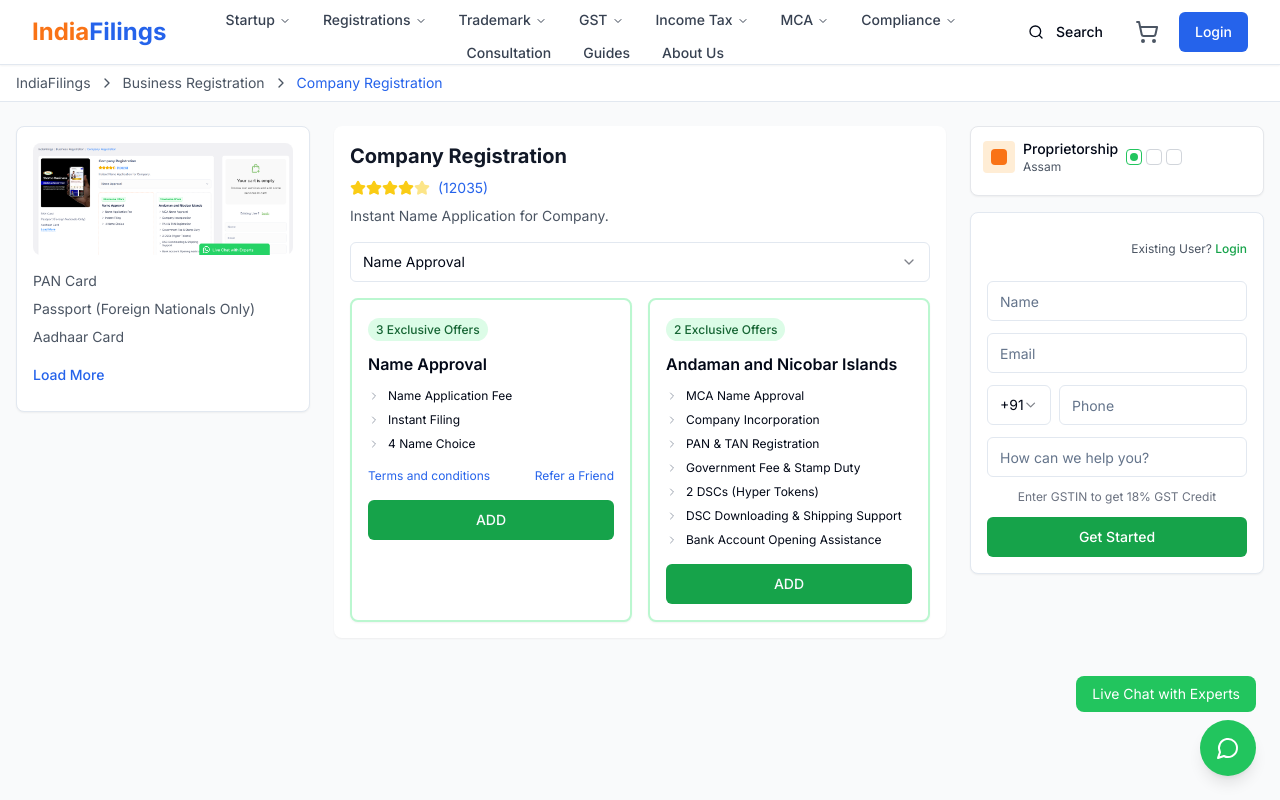
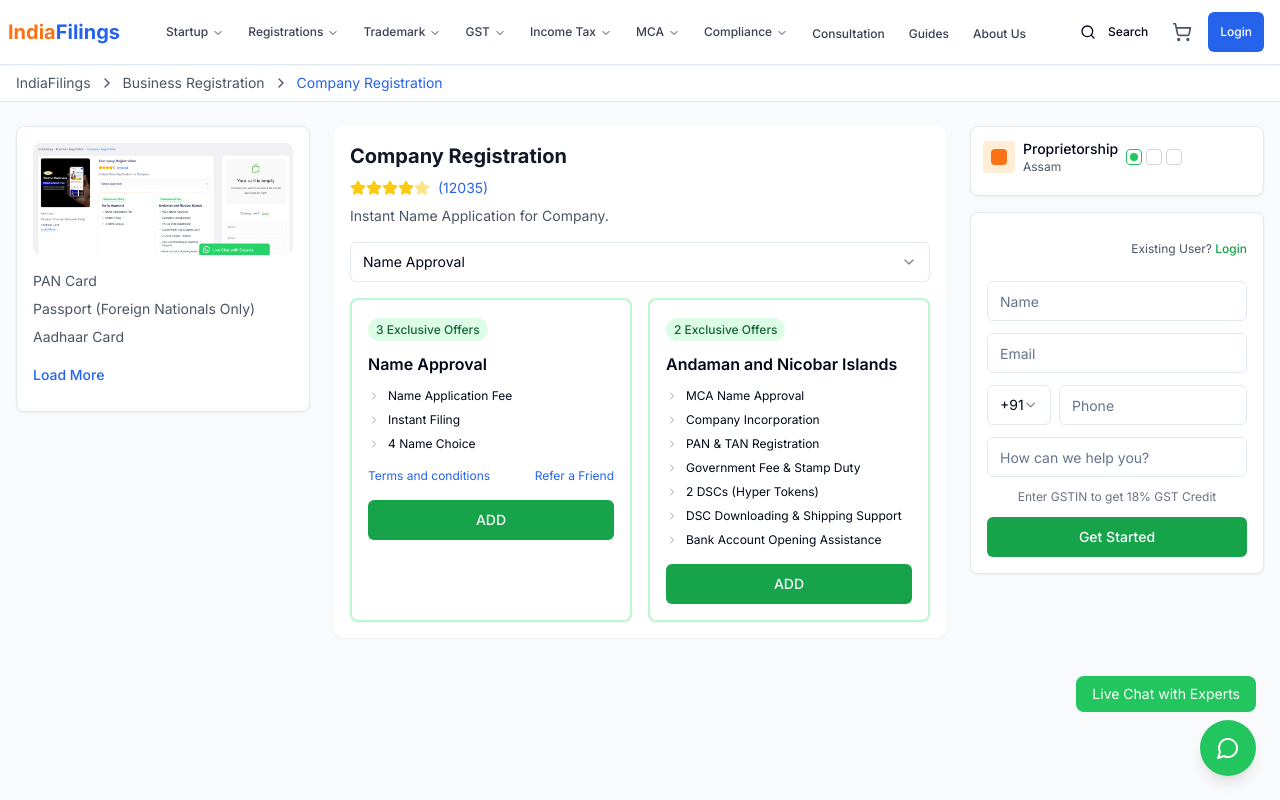
Before and after one commit to deffotech/indiafilings-replica-clone, a React (Vite) app: page / in a window 1280 px wide. Shown: the top 800 px of the page. Built offline with nearby package versions, Linux system fonts and the light colour scheme.

Commit message:
Fix: Improve header navigation layout
Adjusted header navigation spacing and padding to prevent overlap and ensure consistent component spacing.

```diff
--- a/src/components/Header.tsx
+++ b/src/components/Header.tsx
@@ -1,4 +1,3 @@
-
 import React, { useState } from 'react';
 import { Button } from '@/components/ui/button';
 import {
@@ -22,23 +21,23 @@ const Header = () => {
 
   return (
     <>
-      <header className="bg-white shadow-sm border-b sticky top-0 z-50 w-full overflow-hidden">
-        <div className="w-full max-w-full px-4 sm:px-6 lg:px-8">
-          <div className="flex justify-between items-center h-16 max-w-[1400px] mx-auto min-w-0">
+      <header className="bg-white shadow-sm border-b sticky top-0 z-50 w-full">
+        <div className="w-full px-2">
+          <div className="flex justify-between items-center h-16 max-w-[1400px] mx-auto">
             {/* Logo */}
-            <div className="flex items-center flex-shrink-0 min-w-0">
-              <div className="text-xl lg:text-2xl font-bold whitespace-nowrap">
+            <div className="flex items-center flex-shrink-0 min-w-[120px]">
+              <div className="text-lg lg:text-xl font-bold whitespace-nowrap">
                 <span className="text-orange-500">India</span>
                 <span className="text-blue-600">Filings</span>
               </div>
             </div>
 
             {/* Desktop Navigation - Properly centered with consistent spacing */}
-            <div className="hidden lg:flex flex-1 justify-center min-w-0 mx-4 xl:mx-8">
-              <NavigationMenu className="max-w-full">
-                <NavigationMenuList className="flex items-center justify-center space-x-1 xl:space-x-2 flex-wrap">
-                  <NavigationMenuItem>
-                    <NavigationMenuTrigger className="text-gray-700 hover:text-blue-600 px-2 xl:px-3 py-2 text-xs xl:text-sm font-medium whitespace-nowrap">
+            <div className="hidden lg:flex flex-1 justify-center px-2">
+              <NavigationMenu className="w-full max-w-none">
+                <NavigationMenuList className="flex items-center justify-center space-x-0 flex-nowrap w-full">
+                  <NavigationMenuItem className="px-1">
+                    <NavigationMenuTrigger className="text-gray-700 hover:text-blue-600 px-2 py-2 text-xs font-medium whitespace-nowrap h-auto">
                       Startup
                     </NavigationMenuTrigger>
                     <NavigationMenuContent>
@@ -55,8 +54,8 @@ const Header = () => {
                     </NavigationMenuContent>
                   </NavigationMenuItem>
 
-                  <NavigationMenuItem>
-                    <NavigationMenuTrigger className="text-gray-700 hover:text-blue-600 px-2 xl:px-3 py-2 text-xs xl:text-sm font-medium whitespace-nowrap">
+                  <NavigationMenuItem className="px-1">
+                    <NavigationMenuTrigger className="text-gray-700 hover:text-blue-600 px-2 py-2 text-xs font-medium whitespace-nowrap h-auto">
                       Registrations
                     </NavigationMenuTrigger>
                     <NavigationMenuContent>
@@ -89,8 +88,8 @@ const Header = () => {
                     </NavigationMenuContent>
                   </NavigationMenuItem>
 
-                  <NavigationMenuItem>
-                    <NavigationMenuTrigger className="text-gray-700 hover:text-blue-600 px-2 xl:px-3 py-2 text-xs xl:text-sm font-medium whitespace-nowrap">
+                  <NavigationMenuItem className="px-1">
+                    <NavigationMenuTrigger className="text-gray-700 hover:text-blue-600 px-2 py-2 text-xs font-medium whitespace-nowrap h-auto">
                       Trademark
                     </NavigationMenuTrigger>
                     <NavigationMenuContent>
@@ -111,8 +110,8 @@ const Header = () => {
                     </NavigationMenuContent>
                   </NavigationMenuItem>
 
-                  <NavigationMenuItem>
-                    <NavigationMenuTrigger className="text-gray-700 hover:text-blue-600 px-2 xl:px-3 py-2 text-xs xl:text-sm font-medium whitespace-nowrap">
+                  <NavigationMenuItem className="px-1">
+                    <NavigationMenuTrigger className="text-gray-700 hover:text-blue-600 px-2 py-2 text-xs font-medium whitespace-nowrap h-auto">
                       GST
                     </NavigationMenuTrigger>
                     <NavigationMenuContent>
@@ -133,8 +132,8 @@ const Header = () => {
                     </NavigationMenuContent>
                   </NavigationMenuItem>
 
-                  <NavigationMenuItem>
-                    <NavigationMenuTrigger className="text-gray-700 hover:text-blue-600 px-2 xl:px-3 py-2 text-xs xl:text-sm font-medium whitespace-nowrap">
+                  <NavigationMenuItem className="px-1">
+                    <NavigationMenuTrigger className="text-gray-700 hover:text-blue-600 px-2 py-2 text-xs font-medium whitespace-nowrap h-auto">
                       Income Tax
                     </NavigationMenuTrigger>
                     <NavigationMenuContent>
@@ -151,8 +150,8 @@ const Header = () => {
                     </NavigationMenuContent>
                   </NavigationMenuItem>
 
-                  <NavigationMenuItem>
-                    <NavigationMenuTrigger className="text-gray-700 hover:text-blue-600 px-2 xl:px-3 py-2 text-xs xl:text-sm font-medium whitespace-nowrap">
+                  <NavigationMenuItem className="px-1">
+                    <NavigationMenuTrigger className="text-gray-700 hover:text-blue-600 px-2 py-2 text-xs font-medium whitespace-nowrap h-auto">
                       MCA
                     </NavigationMenuTrigger>
                     <NavigationMenuContent>
@@ -169,8 +168,8 @@ const Header = () => {
                     </NavigationMenuContent>
                   </NavigationMenuItem>
 
-                  <NavigationMenuItem>
-                    <NavigationMenuTrigger className="text-gray-700 hover:text-blue-600 px-2 xl:px-3 py-2 text-xs xl:text-sm font-medium whitespace-nowrap">
+                  <NavigationMenuItem className="px-1">
+                    <NavigationMenuTrigger className="text-gray-700 hover:text-blue-600 px-2 py-2 text-xs font-medium whitespace-nowrap h-auto">
                       Compliance
                     </NavigationMenuTrigger>
                     <NavigationMenuContent>
@@ -187,20 +186,20 @@ const Header = () => {
                     </NavigationMenuContent>
                   </NavigationMenuItem>
 
-                  <NavigationMenuItem>
-                    <NavigationMenuLink href="#" className="text-gray-700 hover:text-blue-600 px-2 xl:px-3 py-2 text-xs xl:text-sm font-medium whitespace-nowrap">
+                  <NavigationMenuItem className="px-1">
+                    <NavigationMenuLink href="#" className="text-gray-700 hover:text-blue-600 px-2 py-2 text-xs font-medium whitespace-nowrap">
                       Consultation
                     </NavigationMenuLink>
                   </NavigationMenuItem>
 
-                  <NavigationMenuItem>
-                    <NavigationMenuLink href="#" className="text-gray-700 hover:text-blue-600 px-2 xl:px-3 py-2 text-xs xl:text-sm font-medium whitespace-nowrap">
+                  <NavigationMenuItem className="px-1">
+                    <NavigationMenuLink href="#" className="text-gray-700 hover:text-blue-600 px-2 py-2 text-xs font-medium whitespace-nowrap">
                       Guides
                     </NavigationMenuLink>
                   </NavigationMenuItem>
 
-                  <NavigationMenuItem>
-                    <NavigationMenuLink href="#" className="text-gray-700 hover:text-blue-600 px-2 xl:px-3 py-2 text-xs xl:text-sm font-medium whitespace-nowrap">
+                  <NavigationMenuItem className="px-1">
+                    <NavigationMenuLink href="#" className="text-gray-700 hover:text-blue-600 px-2 py-2 text-xs font-medium whitespace-nowrap">
                       About Us
                     </NavigationMenuLink>
                   </NavigationMenuItem>
@@ -209,8 +208,8 @@ const Header = () => {
             </div>
 
             {/* Right side actions */}
-            <div className="flex items-center space-x-2 lg:space-x-3 flex-shrink-0 min-w-0">
-              <Button variant="ghost" size="sm" className="hidden md:flex text-xs lg:text-sm px-2 lg:px-3">
+            <div className="flex items-center space-x-2 flex-shrink-0 min-w-[200px] justify-end px-2">
+              <Button variant="ghost" size="sm" className="hidden md:flex text-xs px-2">
                 <Search className="w-4 h-4 mr-1" />
                 Search
               </Button>
@@ -219,15 +218,15 @@ const Header = () => {
                 onClick={() => setIsCartOpen(true)}
                 className="relative p-2 text-gray-600 hover:text-blue-600"
               >
-                <ShoppingCart className="w-5 lg:w-6 h-5 lg:h-6" />
+                <ShoppingCart className="w-5 h-5" />
                 {totalItems > 0 && (
-                  <span className="absolute -top-1 -right-1 bg-red-500 text-white rounded-full w-4 lg:w-5 h-4 lg:h-5 flex items-center justify-center text-xs">
+                  <span className="absolute -top-1 -right-1 bg-red-500 text-white rounded-full w-4 h-4 flex items-center justify-center text-xs">
                     {totalItems}
                   </span>
                 )}
               </button>
 
-              <Button className="bg-blue-600 hover:bg-blue-700 text-white text-xs lg:text-sm px-3 lg:px-4">
+              <Button className="bg-blue-600 hover:bg-blue-700 text-white text-xs px-3">
                 Login
               </Button>
 
```
